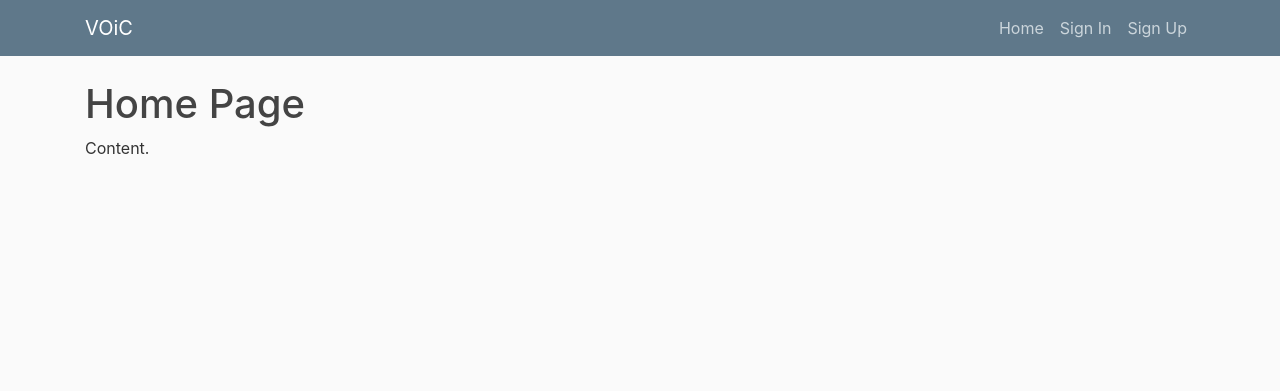
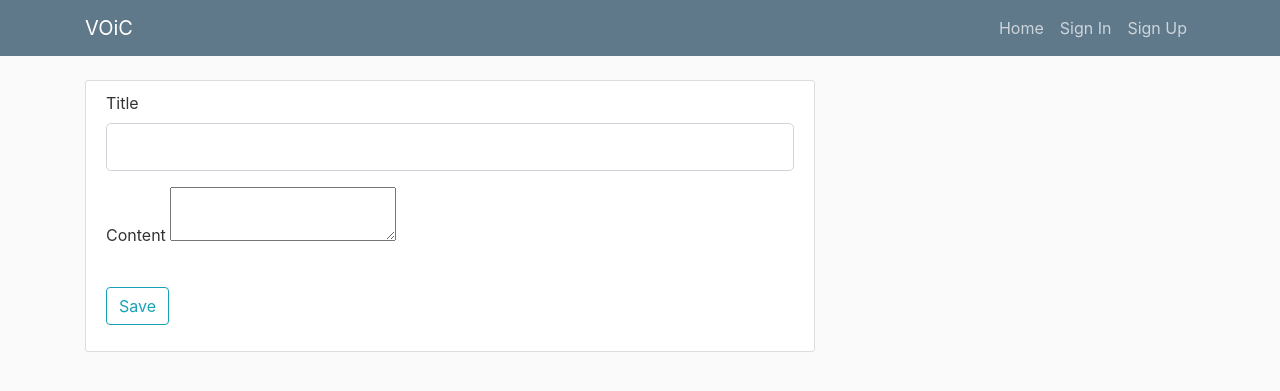
Before and after one commit to austinpkugler/voic, a Flask app: template voic/templates/forms/edit-document.html in a window 1280 px wide. Shown: the top 391 px of the page. Run offline with Flask 2, Linux system fonts and the light colour scheme; the template is opened without the code that fills it: values that come from a table or form of the project are taken from there, others are empty; some libraries are stand-ins or nearby versions.

Commit message:
added edit-document functionality + added last edited at for document

```diff
--- a/voic/forms.py
+++ b/voic/forms.py
@@ -76,4 +76,4 @@ class UpdateAccountForm(flask_wtf.FlaskForm):
 class DocumentForm(flask_wtf.FlaskForm):
     title = StringField('Title', validators=[DataRequired()])
     content = CKEditorField('Content', validators=[DataRequired()])
-    submit = SubmitField('Create')
+    submit = SubmitField('Save')
--- a/voic/models.py
+++ b/voic/models.py
@@ -64,6 +64,8 @@ class Document(db.Model):
     title = db.Column(db.String(100), nullable=False, unique=True)
     content = db.Column(db.Text, nullable=False)
     created_at = db.Column(db.DateTime, nullable=False, default=datetime.utcnow)
+    updated_at = db.Column(db.DateTime, nullable=False, default=datetime.utcnow)
+
 
     def __repr__(self):
         return f'Document(id={self.id}, title={self.title})'
--- a/voic/templates/forms/edit-document.html
+++ b/voic/templates/forms/edit-document.html
@@ -1,6 +1,42 @@
 {% extends "base.html" %}
 
 {% block content %}
-  <h1>Home Page</h1>
-  <p>Content.</p>
-{% endblock %}
+
+<div class="content-section">
+  <form method="POST" action="">
+    {{ form.hidden_tag() }}
+    <fieldset class="form-group">
+      <div class="form-group">
+        {{ form.title.label(class="form-control-label") }}
+        {% if form.title.errors %}
+          {{ form.title(class="form-control form-control-lg is-invalid") }}
+          <div class="invalid-feedback">
+            {% for error in form.title.errors %}
+              <span>{{ error }}</span>
+            {% endfor %}
+          </div>
+        {% else %}
+          {{ form.title(class="form-control form-control-lg") }}
+        {% endif %}
+      </div>
+      <div class="form-group">
+        {{ form.content.label(class="form-control-label") }}
+        {{ form.content }}
+        {% if form.content.errors %}
+          {{ form.content(class="form-control form-control-lg is-invalid") }}
+          <div class="invalid-feedback">
+            {% for error in form.content.errors %}
+              <span>{{ error }}</span>
+            {% endfor %}
+          </div>
+        {% endif %}
+      </div>
+    </fieldset>
+    <div class="form-group">
+      {{ form.submit(class="btn btn-outline-info") }}
+    </div>
+  </form>
+</div>
+{{ ckeditor.load() }}
+{{ ckeditor.config(name='content')}}
+{% endblock content %}
```
Also changed, not shown: voic/routes.py (+27 -8 lines).
